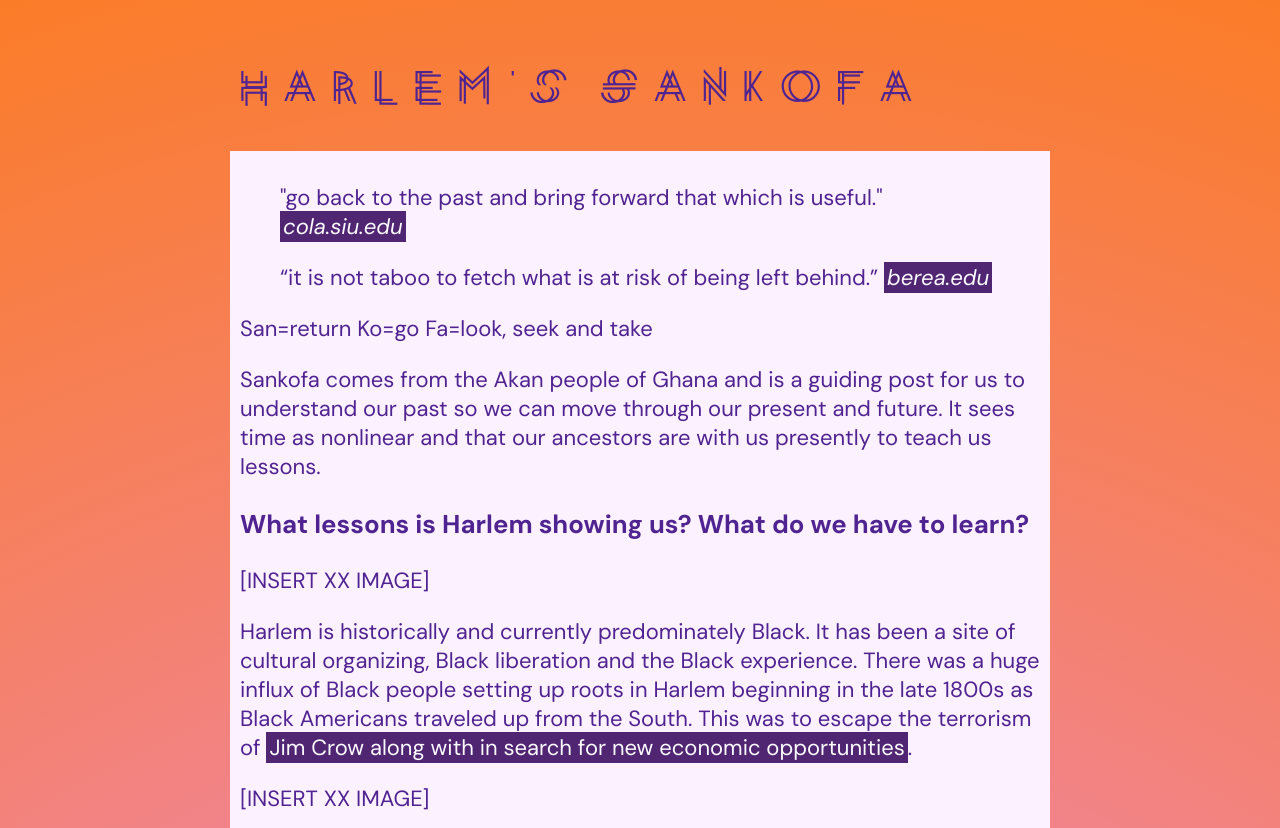
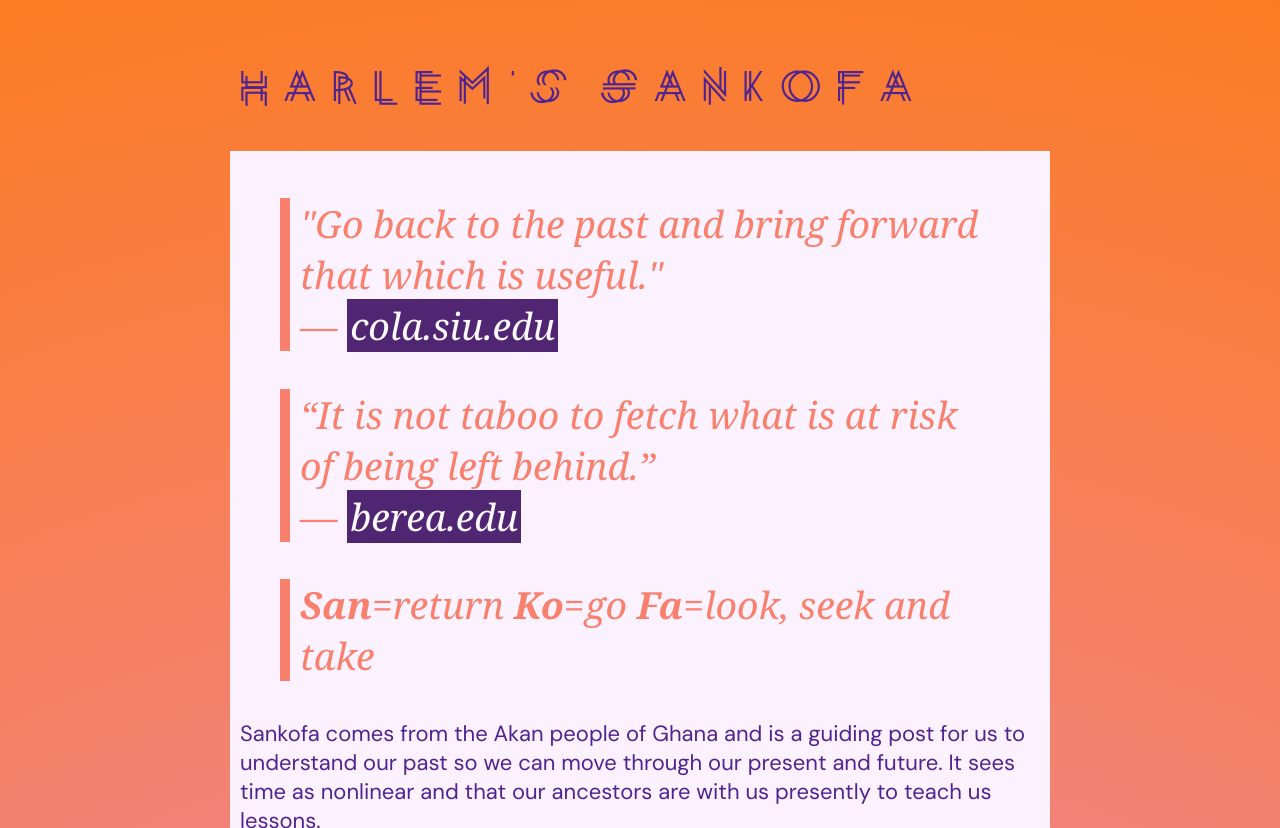
Before and after one commit to niquethom/toearthseed.org, a Jekyll site: the page built from sankofa.html, in a window 1280 px wide and 900 px high, scrolled down 332 px, cut to the strip 72-900 px from the top of the window. Built offline with Jekyll 4.4.1, drawn with Linux system fonts in a browser that asks for light colours.

Commit message:
block quote style

```diff
--- a/assets/toearthseed.css
+++ b/assets/toearthseed.css
@@ -104,7 +104,19 @@
   .map {
     height: 220px;
   }
-  @media (max-width: 800px) {
+  cite {
+    display: block;
+    font-size: 1em;
+  }
+  blockquote {
+    border-left: 10px solid #f8806c;
+    padding: 0 0 0 10px;
+    font-size: 1.7em;
+    font-family: georgia, serif;
+    font-style: italic;
+    color: #f8806c;
+  }
+   @media (max-width: 800px) {
     header {
       background-position: -690px -170px;
     }
--- a/sankofa.html
+++ b/sankofa.html
@@ -27,16 +27,20 @@ title: Sankofa
 <h2 id="sankofa">Harlem’s Sankofa</h2>
 <section>
   <blockquote>
-  "go back to the past and bring forward that which is useful."
-<cite><a href="https://cola.siu.edu/africanastudies/about-us/sankofa.php">cola.siu.edu</a></cite>
+    "Go back to the past and bring forward that which is useful."
+    <cite>— <a href="https://cola.siu.edu/africanastudies/about-us/sankofa.php">cola.siu.edu</a></cite>
   </blockquote>
+
   <blockquote>
-  “it is not taboo to fetch what is at risk of being left behind.”
-  <cite><a href="https://www.berea.edu/cgwc/the-power-of-sankofa/#:~:text=Sankofa%20is%20an%20African%20word,risk%20of%20being%20left%20behind.%E2%80%9D">berea.edu</a></cite>
+    “It is not taboo to fetch what is at risk of being left behind.”
+    <cite>— <a href="https://www.berea.edu/cgwc/the-power-of-sankofa/#:~:text=Sankofa%20is%20an%20African%20word,risk%20of%20being%20left%20behind.%E2%80%9D">berea.edu</a></cite>
   </blockquote>
-    San=return
-    Ko=go
-    Fa=look, seek and take
+
+  <blockquote>
+    <b>San</b>=return
+    <b>Ko</b>=go
+    <b>Fa</b>=look, seek and take
+  </blockquote>
 
   <p>
     Sankofa comes from the Akan people of Ghana and is a guiding post for us to understand our past so we can move through our present and future. It sees time as nonlinear and that our ancestors are with us presently to teach us lessons.
```
Lines whose indentation alone changed are shown as unchanged.
